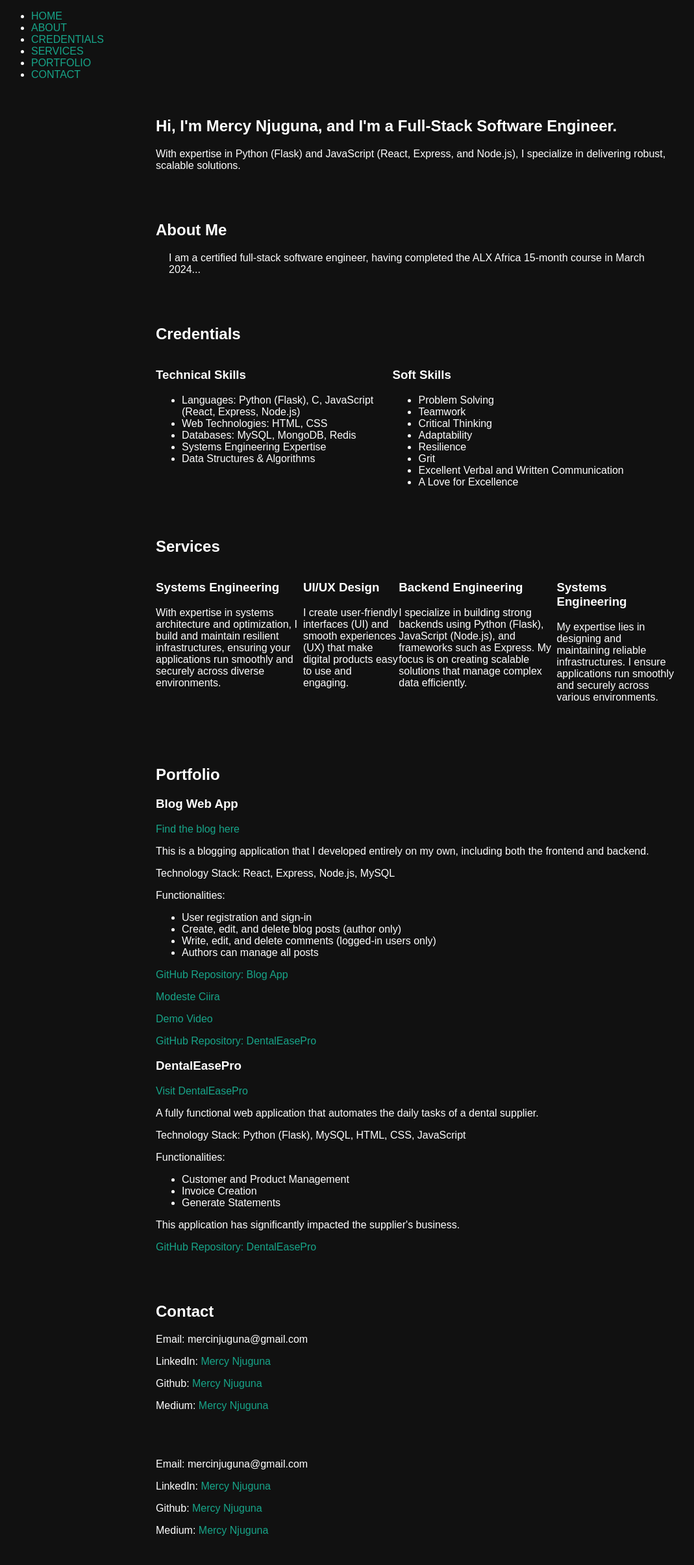
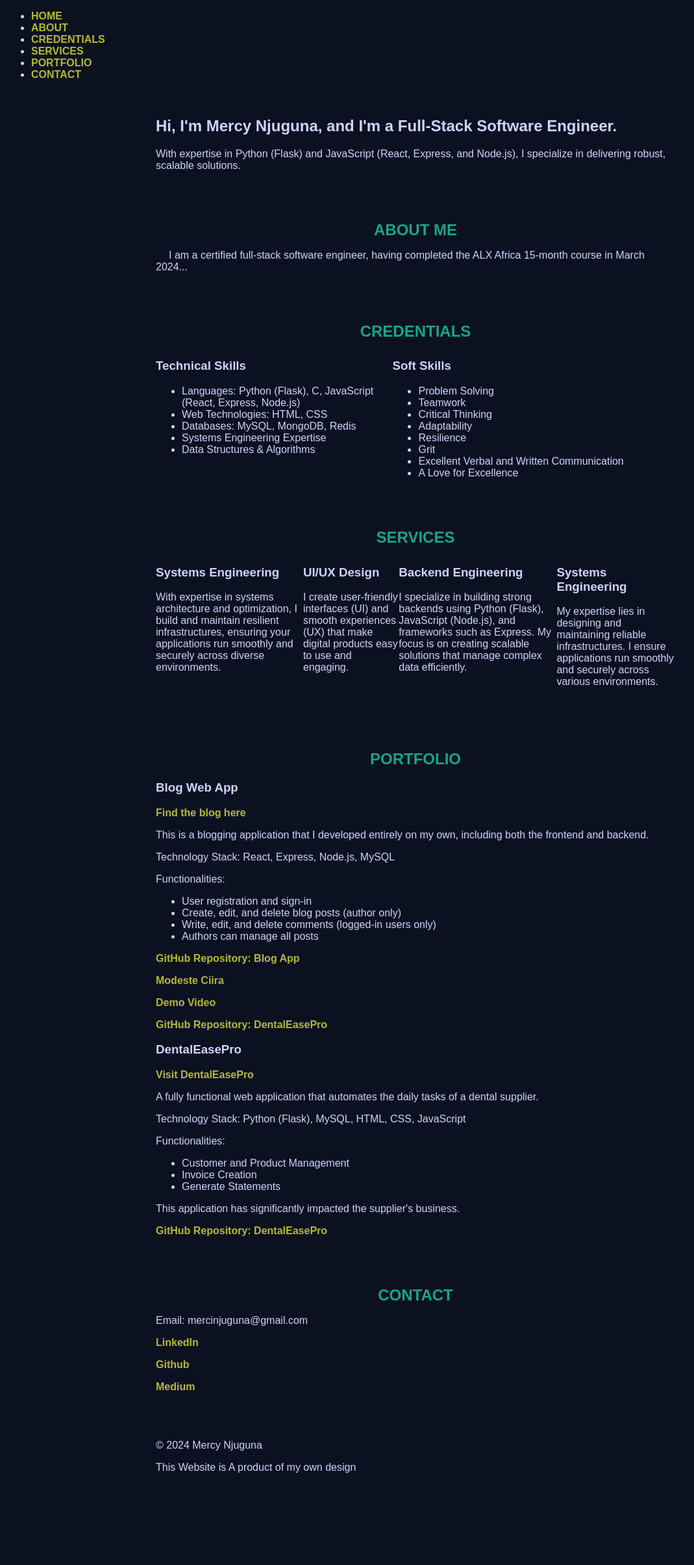
Before and after one commit to MercyNJ/tech-portfolio, a Flask app: page / in a window 1280 px wide. Shown: the whole page at 65% size, without its empty margins (0-1069 px from the left). After the commit the page ends 2266 px from the top, so only its background shows below. Run offline with Flask 3, Linux system fonts and the light colour scheme.

Commit message:
Modifying css styles

```diff
--- a/static/style.css
+++ b/static/style.css
@@ -1,16 +1,18 @@
 body {
-    background-color: #111;
-    color: #fff;
+    background-color: #0c1121;
+    color: #d0d3fc;
     font-family: Arial, sans-serif;
 }
 
 a {
-    color: #17a589;
+    color: #b6b936;
+    font-size: 16px;
+    font-weight: bold;
     text-decoration: none;
 }
 
 a:hover {
-    color: #1abc9c;
+    color: #8e3ba9;
 }
 
 .content {
@@ -19,10 +21,12 @@ a:hover {
     padding: 20px;
 }
 
-.section-title {
+h2 {
     color: #17a589;
     font-size: 24px;
     margin-bottom: 10px;
+    text-transform: uppercase;
+    text-align: center;
 }
 
 .photo {
--- a/templates/index.html
+++ b/templates/index.html
@@ -135,19 +135,16 @@
         <div class="content">
             <h2>Contact</h2>
             <p>Email: mercinjuguna@gmail.com</p>
-            <p>LinkedIn: <a href="https://www.linkedin.com/in/">Mercy Njuguna</a></p>
-            <p>Github: <a href="https://github.com/">Mercy Njuguna</a></p>
-            <p>Medium: <a href="https://medium.com/@m">Mercy Njuguna</a></p>
+            <p><a href="https://www.linkedin.com/in/">LinkedIn</a></p>
+            <p><a href="https://github.com/">Github</a></p>
+            <p><a href="https://medium.com/@m">Medium</a></p>
         </div>
     </section>
 
     <footer>
         <div class="content">
-            <p>Email: mercinjuguna@gmail.com</p>
-            <p>LinkedIn: <a href="https://www.linkedin.com/in/">Mercy Njuguna</a></p>
-            <p>Github: <a href="https://github.com/">Mercy Njuguna</a></p>
-            <p>Medium: <a href="https://medium.com/@m">Mercy Njuguna</a></p>
-        </div>
+            <p>&copy; 2024 Mercy Njuguna</p>
+            <p>This Website is A product of my own design</p>
     </footer>
 </body>
 </html>
```
